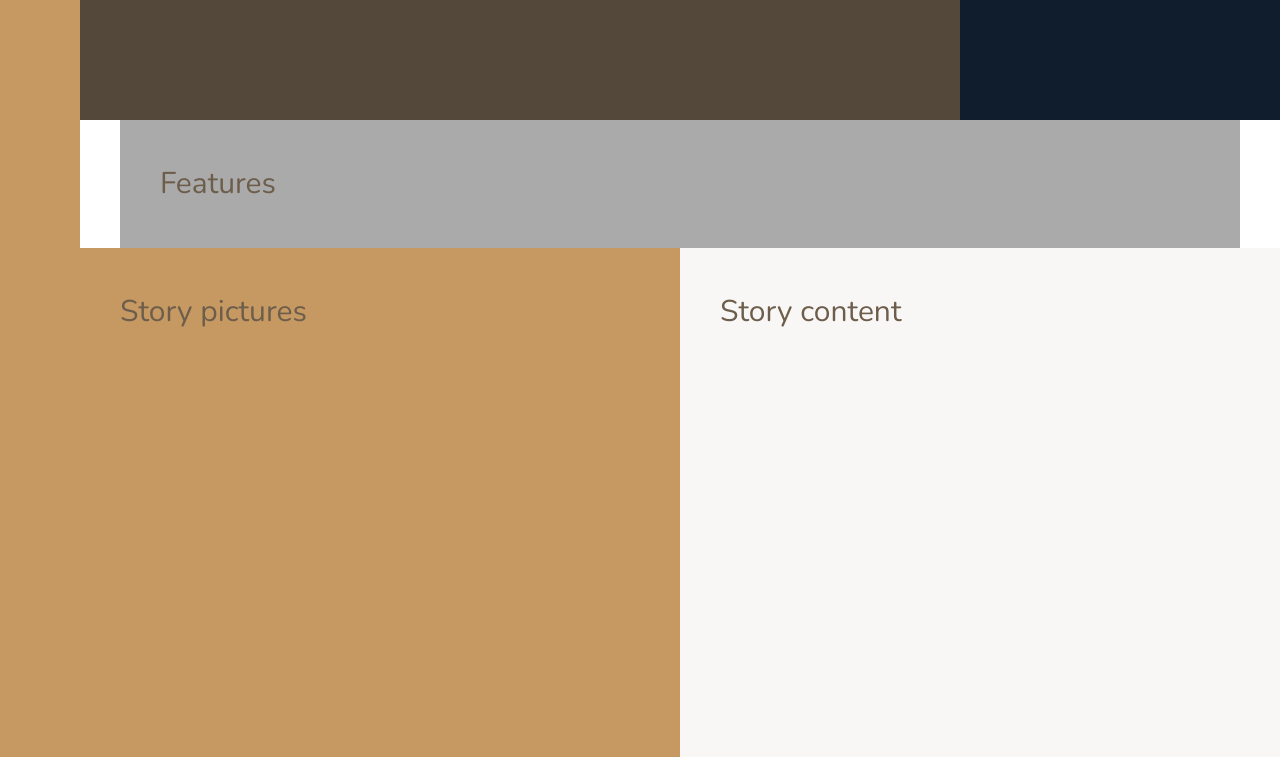
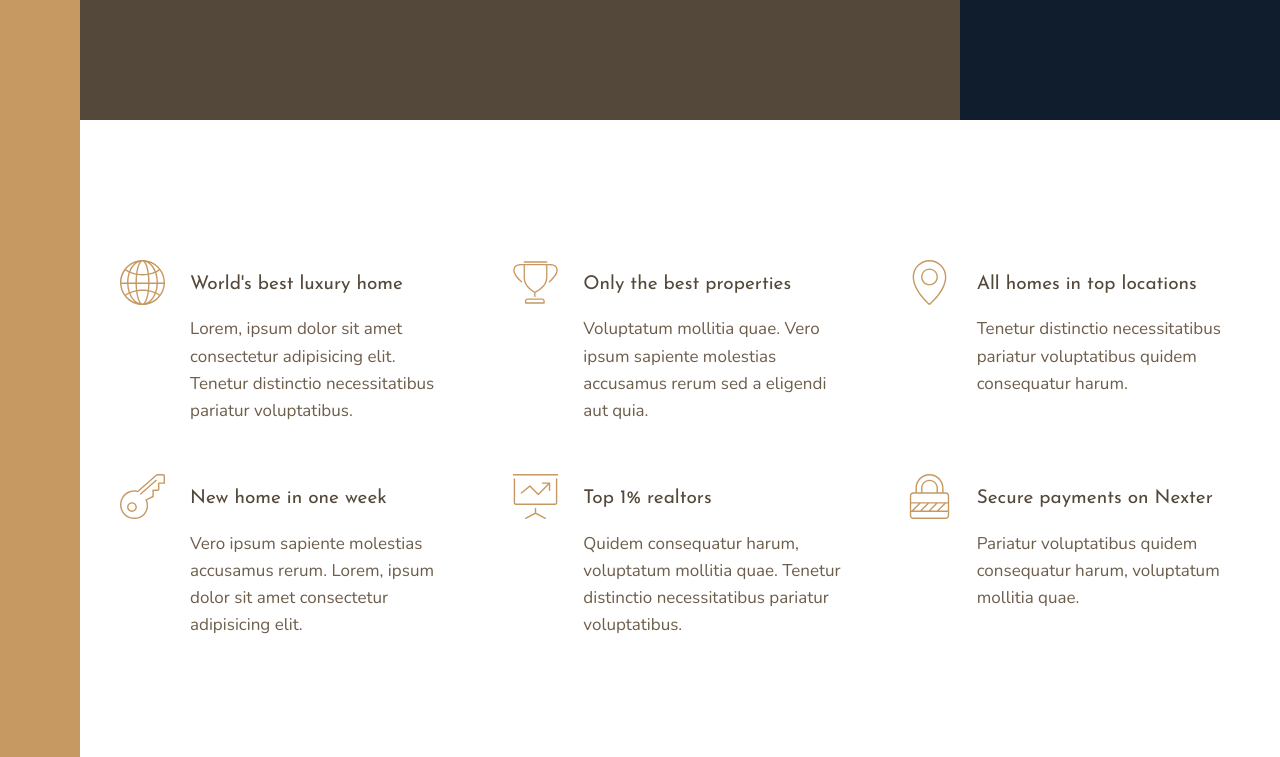
Before and after one commit to PrabeenSoreng/nexter-project, a website: page index.html in a window 1280 px wide. Shown: the part 520-1277 px from the top of the page. Drawn offline with nearby package versions, Linux system fonts and the light colour scheme.

Commit message:
features section added

```diff
--- a/index.html
+++ b/index.html
@@ -24,7 +24,61 @@
         Top 3 realtors
     </div>
     <section class="features">
-        Features
+        <div class="feature">
+            <svg class="feature__icon">
+                <use xlink:href="img/sprite.svg#icon-global"></use>
+            </svg>
+            <h4 class="heading-4 heading-4--dark">World's best luxury home</h4>
+            <p class="feature__text">
+                Lorem, ipsum dolor sit amet consectetur adipisicing elit. Tenetur distinctio necessitatibus pariatur voluptatibus.
+            </p>
+        </div>
+        <div class="feature">
+            <svg class="feature__icon">
+                <use xlink:href="img/sprite.svg#icon-trophy"></use>
+            </svg>
+            <h4 class="heading-4 heading-4--dark">Only the best properties</h4>
+            <p class="feature__text">
+                Voluptatum mollitia quae. Vero ipsum sapiente molestias accusamus rerum sed a eligendi aut quia.
+            </p>
+        </div>
+        <div class="feature">
+            <svg class="feature__icon">
+                <use xlink:href="img/sprite.svg#icon-map-pin"></use>
+            </svg>
+            <h4 class="heading-4 heading-4--dark">All homes in top locations</h4>
+            <p class="feature__text">
+                Tenetur distinctio necessitatibus pariatur voluptatibus quidem consequatur harum.
+            </p>
+        </div>
+        <div class="feature">
+            <svg class="feature__icon">
+                <use xlink:href="img/sprite.svg#icon-key"></use>
+            </svg>
+            <h4 class="heading-4 heading-4--dark">New home in one week</h4>
+            <p class="feature__text">
+                Vero ipsum sapiente molestias accusamus rerum. Lorem, ipsum dolor sit amet consectetur adipisicing elit.
+            </p>
+        </div>
+        <div class="feature">
+            <svg class="feature__icon">
+                <use xlink:href="img/sprite.svg#icon-presentation"></use>
+            </svg>
+            <h4 class="heading-4 heading-4--dark">Top 1% realtors</h4>
+            <p class="feature__text">
+                Quidem consequatur harum, voluptatum mollitia quae. Tenetur distinctio necessitatibus pariatur voluptatibus.
+            </p>
+        </div>
+        <div class="feature">
+            <svg class="feature__icon">
+                <use xlink:href="img/sprite.svg#icon-lock"></use>
+            </svg>
+            <h4 class="heading-4 heading-4--dark">Secure payments on Nexter</h4>
+            <p class="feature__text">
+                Pariatur voluptatibus quidem consequatur harum, voluptatum mollitia quae.
+            </p>
+        </div>
+
     </section>
     <div class="story__pictures">
         Story pictures
--- a/sass/_base.scss
+++ b/sass/_base.scss
@@ -35,8 +35,8 @@ body {
     display: grid;
     grid-template-rows: 80vh min-content 40vw repeat(3, min-content);
     grid-template-columns: [sidebar-start] 8rem [sidebar-end full-start] minmax(3rem, 1fr) [center-start] repeat(8, [col-start] minmax(min-content, 14rem) [col-end]) [center-end] minmax(3rem, 1fr) [full-end];
-    &>* {
-        padding: 40px;
-        font-size: 3rem;
-    }
+    // &>* {
+    //     padding: 40px;
+    //     font-size: 3rem;
+    // }
 }
--- a/sass/_features.scss
+++ b/sass/_features.scss
@@ -1,4 +1,25 @@
 .features {
-    background: $color-grey-light-2;
     grid-column: center-start/center-end;
+    margin: 15rem 0;
+    display: grid;
+    //grid-template-columns: repeat(3, 1fr);
+    grid-template-columns: repeat(auto-fit, minmax(25rem, 1fr));
+    grid-gap: 6rem;
+    align-items: start;
 }
+
+.feature {
+    display: grid;
+    grid-template-columns: min-content 1fr;
+    grid-gap: 1.5rem 2.5rem;
+    &__icon {
+        fill: $color-primary;
+        width: 4.5rem;
+        height: 4.5rem;
+        grid-row: 1/span 2;
+        transform: translateY(-1rem);
+    }
+    &__text {
+        font-size: 1.7rem;
+    }
+}
--- a/sass/_typography.scss
+++ b/sass/_typography.scss
@@ -0,0 +1,27 @@
+%heading {
+    font-family: $font-display;
+    font-weight: 400;
+}
+
+.heading-1 {
+    @extend %heading;
+}
+
+.heading-2 {
+    @extend %heading;
+}
+
+.heading-3 {
+    @extend %heading;
+}
+
+.heading-4 {
+    @extend %heading;
+    font-size: 1.9rem;
+    &--light {
+        color: $color-grey-light-1;
+    }
+    &--dark {
+        color: $color-grey-dark-1;
+    }
+}
```
Also changed, not shown: css/style.css.
